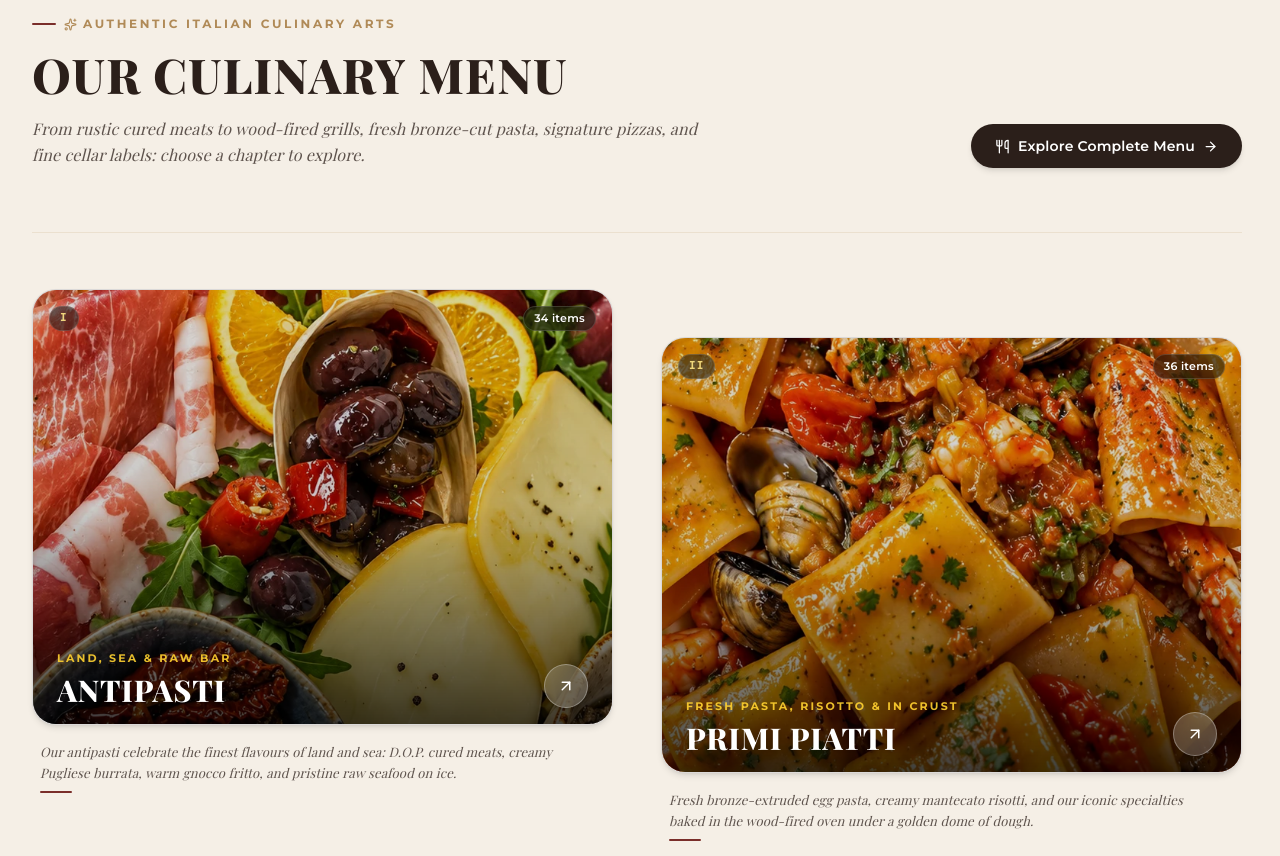
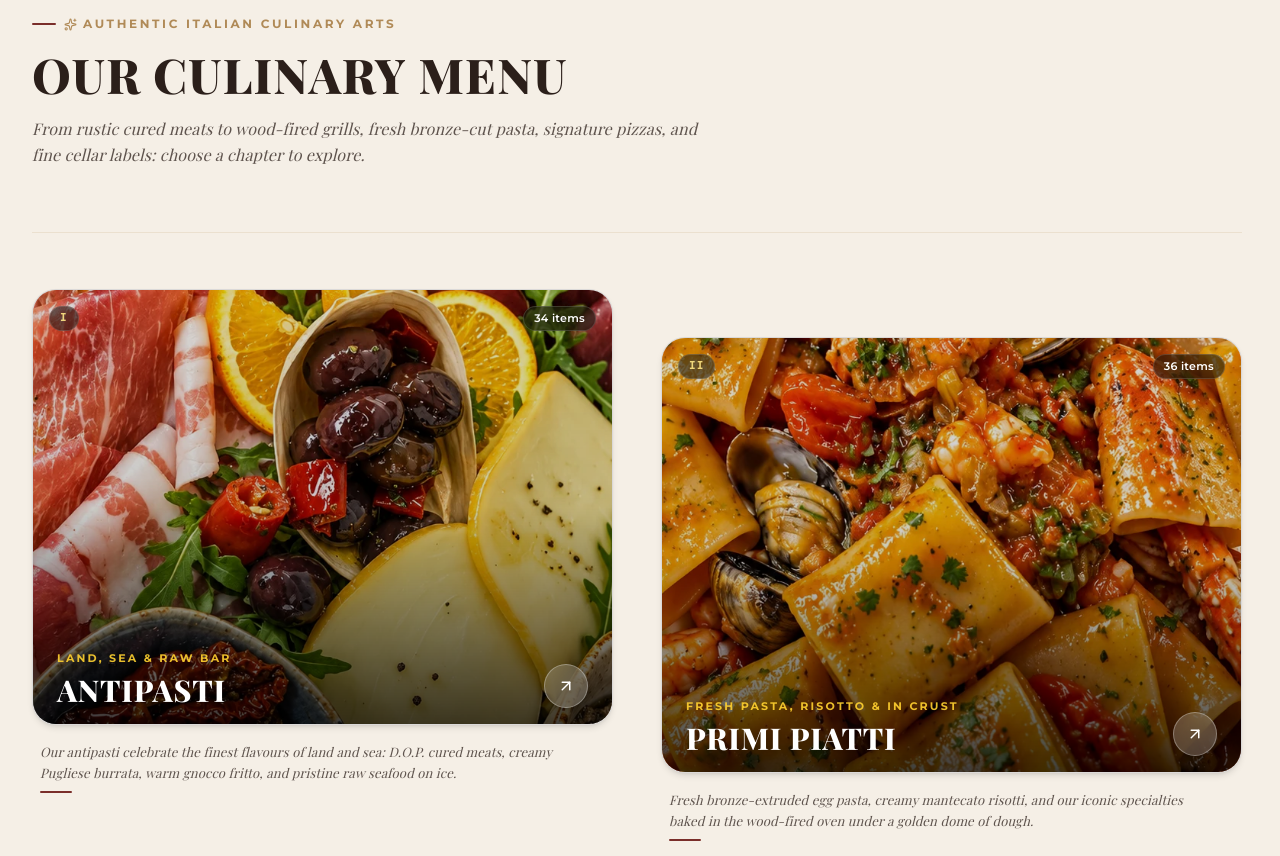
Before and after one commit to George12345567/Tre-Fratelli-Restaurant-Website, a Next.js app: page /en in a window 1280 px wide. Shown: the part 1360-2216 px from the top of the page. Built offline with nearby package versions, Linux system fonts and the light colour scheme; no server answers; a web font is replaced by a local one.

Commit message:
fix(home): remove full menu button from section header

```diff
--- a/src/components/home/HomeMenuScrollHeader.tsx
+++ b/src/components/home/HomeMenuScrollHeader.tsx
@@ -2,8 +2,7 @@
 
 import { useRef } from 'react';
 import { motion, useReducedMotion, useScroll, useTransform } from 'motion/react';
-import { ArrowRight, Sparkles, Utensils } from 'lucide-react';
-import { Link } from '@/i18n/navigation';
+import { Sparkles } from 'lucide-react';
 import type { Locale } from '@/i18n/routing';
 
 // Motion values update styles directly, without rendering React on every scroll.
@@ -21,7 +20,6 @@ function useRevealStyle(
 export function HomeMenuScrollHeader({ locale }: { locale: Locale }) {
   const headerRef = useRef<HTMLDivElement>(null);
   const reduceMotion = useReducedMotion() !== false;
-  const isRtl = locale === 'ar';
   // Measure the stationary header, independently of the animated children.
   const { scrollYProgress } = useScroll({
     target: headerRef,
@@ -30,7 +28,6 @@ export function HomeMenuScrollHeader({ locale }: { locale: Locale }) {
   const eyebrowStyle = useRevealStyle(scrollYProgress, 0, 0.4, reduceMotion);
   const titleStyle = useRevealStyle(scrollYProgress, 0.08, 0.52, reduceMotion);
   const introStyle = useRevealStyle(scrollYProgress, 0.16, 0.64, reduceMotion);
-  const actionStyle = useRevealStyle(scrollYProgress, 0.24, 0.76, reduceMotion);
 
   const sectionEyebrow =
     locale === 'ar'
@@ -53,13 +50,6 @@ export function HomeMenuScrollHeader({ locale }: { locale: Locale }) {
       ? 'Dalla terra alla brace viva, dalla pasta all’uovo trafilata al bronzo ai grandi dolci e ai vini di cantina: seleziona un capitolo per scoprire le nostre creazioni.'
       : 'From rustic cured meats to wood-fired grills, fresh bronze-cut pasta, signature pizzas, and fine cellar labels: choose a chapter to explore.';
 
-  const viewAllText =
-    locale === 'ar'
-      ? 'عرض القائمة الكاملة'
-      : locale === 'it'
-      ? 'Vedi Tutto il Menù'
-      : 'Explore Complete Menu';
-
   return (
     <div ref={headerRef} className="flex flex-col md:flex-row md:items-end justify-between gap-3 sm:gap-6 pb-6 sm:pb-16 border-b border-[var(--palette-stone-beige)]/35">
       <div className="space-y-2 sm:space-y-3 max-w-2xl">
@@ -80,26 +70,6 @@ export function HomeMenuScrollHeader({ locale }: { locale: Locale }) {
         </motion.p>
       </div>
 
-      {/* Action Link to Full Menu Directory */}
-      <motion.div
-        style={actionStyle}
-        className="shrink-0"
-      >
-        <Link
-          href="/menu"
-          className="inline-flex min-h-11 items-center gap-2 px-4 sm:px-6 py-2 sm:py-3 rounded-full bg-[var(--palette-espresso)] text-white hover:bg-[var(--palette-italian-red)] transition-all duration-300 font-semibold text-[11px] sm:text-sm shadow-md hover:shadow-lg group cursor-pointer"
-        >
-          <Utensils size={15} aria-hidden="true" />
-          <span>{viewAllText}</span>
-          <ArrowRight
-            size={15}
-            className={`transition-transform duration-300 group-hover:translate-x-1 ${
-              isRtl ? 'rotate-180 group-hover:-translate-x-1' : ''
-            }`}
-            aria-hidden="true"
-          />
-        </Link>
-      </motion.div>
     </div>
   );
 }
```
